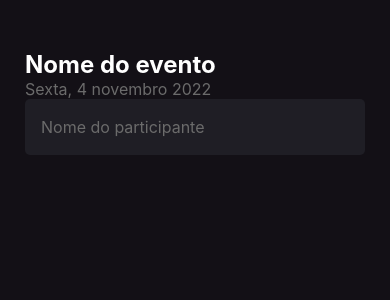
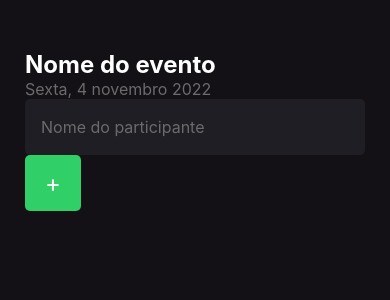
Before and after one commit to santanaIgot/my-app, a React Native app: screen / in a window 390 px wide. Shown: the top 300 px of the page. Built offline with nearby package versions, Linux system fonts and the light colour scheme.

Commit message:
[FEAT] - BUTTON CREATED

```diff
--- a/src/screens/Home/index.tsx
+++ b/src/screens/Home/index.tsx
@@ -1,7 +1,10 @@
-import { Text,View,TextInput} from "react-native";
+import { Text,View,TextInput, TouchableOpacity} from "react-native";
 import{styles} from './styles'
 
 export function Home() {
+  function handleParticipantAdd() {
+    alert('adicionado')
+  }
   return(
     <View style={styles.container}>
      <Text style={styles.text}>Nome do evento</Text>
@@ -16,6 +19,10 @@
 
      />
 
+     <TouchableOpacity style={styles.button} onPress={handleParticipantAdd}>
+      <Text style={styles.buttonText}>+</Text>
+     </TouchableOpacity>
+
     </View>
 
   )
--- a/src/screens/Home/styles.ts
+++ b/src/screens/Home/styles.ts
@@ -25,5 +25,21 @@
       color:"#fdfcfe",
       padding:16,
       fontSize:16
+    },
+
+    buttonText:{
+      color:'#FFF',
+      fontSize: 24
+    },
+
+    button:{
+      width:56,
+      height:56,
+      borderRadius:5,
+      backgroundColor:'#31cf67',
+      alignItems:'center',
+      justifyContent: 'center'
     }
+
+
   })
```
